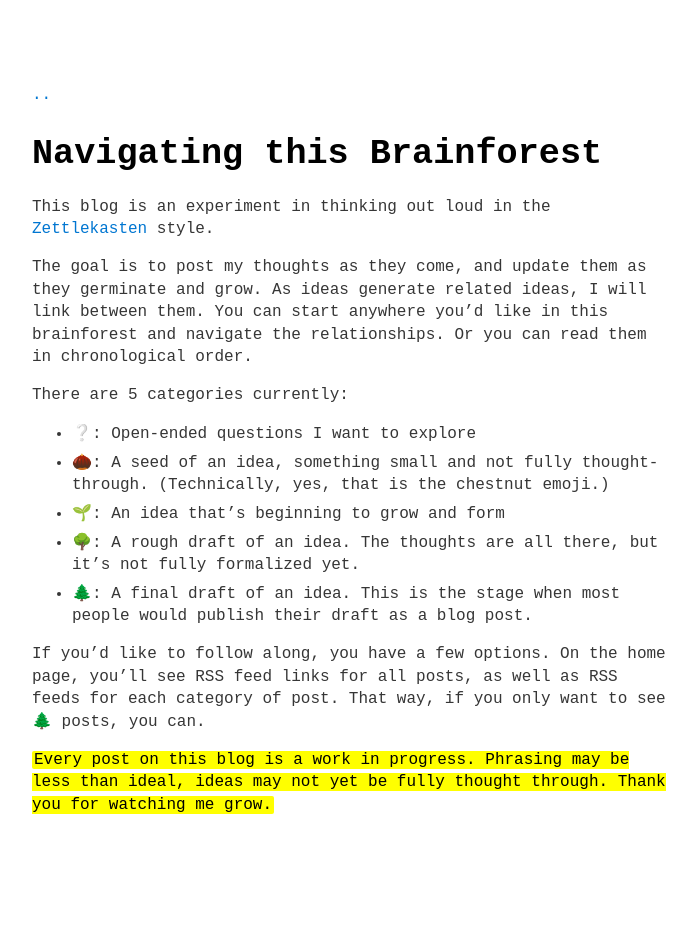
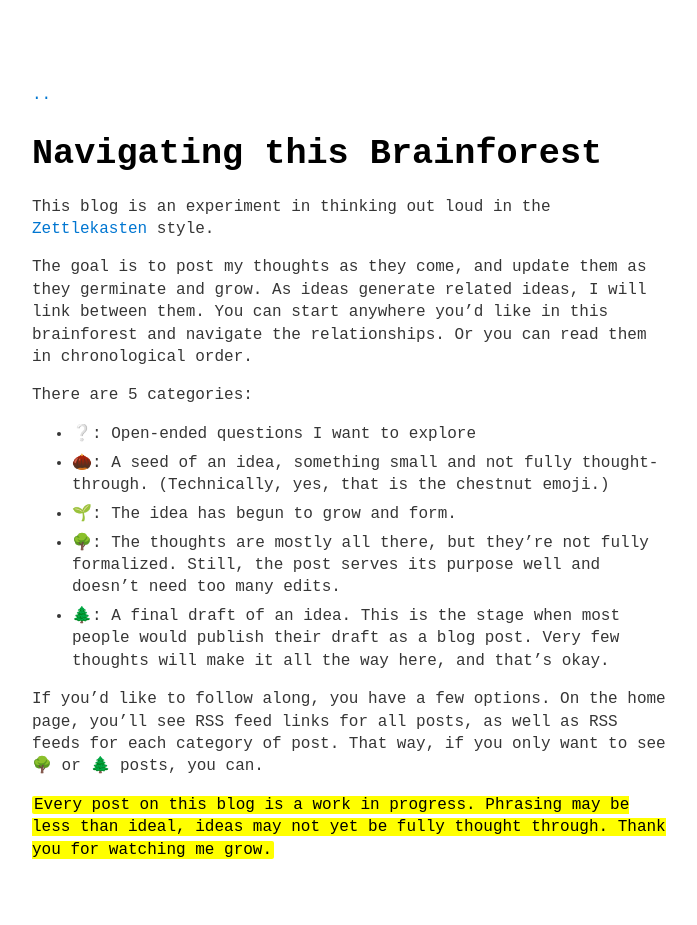
Before and after one commit to person-al/person-al.github.io, a Jekyll site: the page built from about.md, in a window 1280 px wide. Shown: the whole page, without its empty margins (288-985 px from the left). Built offline with Jekyll 4.4.1, drawn with Linux system fonts in a browser that asks for light colours.

Commit message:
Modify stylings to add last edited date to posts and update about page. Removing unused templates as well

```diff
--- a/_layouts/post.html
+++ b/_layouts/post.html
@@ -6,7 +6,11 @@
 
 <article>
   <p class="post-meta">
-    <time datetime="{{ page.date }}">{{ page.date | date: site.theme_config.date_format }}</time>
+    <time class="no-formatting" datetime="{{ page.date }}">{{ page.date | date: site.theme_config.date_format }}</time>
+    {%- if page.edited -%}
+    <br>
+    Last Tended: <time datetime="{{ page.edited }}">{{ page.edited | date: site.theme_config.date_format }}</time>
+    {%- endif -%}
   </p>
 
   <h1>{{ page.title }}</h1>
--- a/_sass/no-style-please.scss
+++ b/_sass/no-style-please.scss
@@ -15,7 +15,7 @@
 
 .post-meta { text-align: right !important; }
 
-time { background: none !important; }
+time.no-formatting { background: none !important; }
 
 h2, h3, h4, h5, h6 { margin-top: 3rem !important; }
 
--- a/about.md
+++ b/about.md
@@ -7,11 +7,11 @@
 
 The goal is to post my thoughts as they come, and update them as they germinate and grow. As ideas generate related ideas, I will link between them. You can start anywhere you'd like in this brainforest and navigate the relationships. Or you can read them in chronological order.
 
-There are 5 categories currently:
+There are 5 categories:
 - ❔: Open-ended questions I want to explore
 - 🌰: A seed of an idea, something small and not fully thought-through. (Technically, yes, that is the chestnut emoji.)
-- 🌱: An idea that's beginning to grow and form
-- 🌳: A rough draft of an idea. The thoughts are all there, but it's not fully formalized yet.
-- 🌲: A final draft of an idea. This is the stage when most people would publish their draft as a blog post.
+- 🌱: The idea has begun to grow and form.
+- 🌳: The thoughts are mostly all there, but they're not fully formalized. Still, the post serves its purpose well and doesn't need too many edits.
+- 🌲: A final draft of an idea. This is the stage when most people would publish their draft as a blog post. Very few thoughts will make it all the way here, and that's okay.
 
-If you'd like to follow along, you have a few options. On the home page, you'll see RSS feed links for all posts, as well as RSS feeds for each category of post. That way, if you only want to see 🌲 posts, you can.
+If you'd like to follow along, you have a few options. On the home page, you'll see RSS feed links for all posts, as well as RSS feeds for each category of post. That way, if you only want to see 🌳 or 🌲 posts, you can.
--- a/index.markdown
+++ /dev/null
@@ -1,6 +0,0 @@
----
-# Feel free to add content and custom Front Matter to this file.
-# To modify the layout, see https://jekyllrb.com/docs/themes/#overriding-theme-defaults
-
-layout: home
----
```
Also changed, not shown: about.markdown (deleted, +0 -18 lines).
